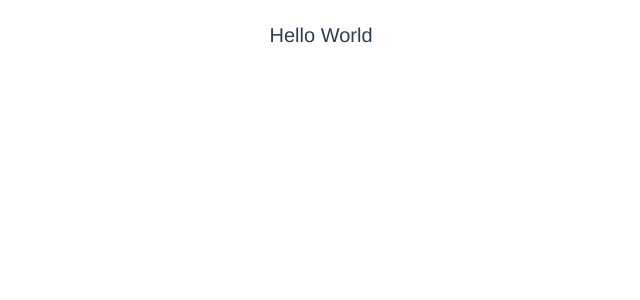
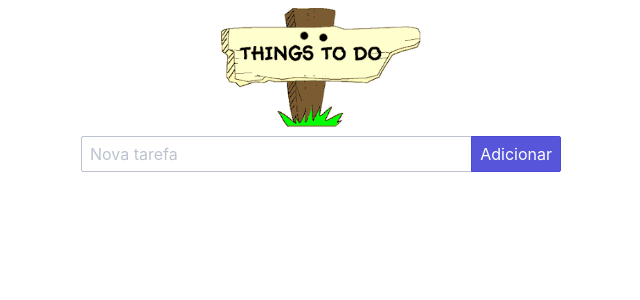
Before and after one commit to lanzath/vue-basic-todo, a Vue app: page / in a window 1280 px wide. Shown: the top 300 px of the page, without its empty margins (319-959 px from the left). Built offline with nearby package versions, Linux system fonts and the light colour scheme.

Commit message:
Form created

```diff
--- a/src/App.vue
+++ b/src/App.vue
@@ -1,17 +1,27 @@
 <template>
   <div id="app">
-    Hello World
+    <div class="container grid-xs py-2">
+      <!-- Webpack sets src folder as @ -->
+      <img class="img-responsive img-logo" src="@/assets/todoLogo.png" alt="Logo">
+      <form action="">
+        <div class="input-group py-2">
+          <input class="form-input" type="text" placeholder="Nova tarefa">
+          <button class="btn btn-primary input-group-btn">Adicionar</button>
+        </div>
+      </form>
+    </div>
   </div>
 </template>
 
-<style>
-  #app {
-    font-family: Avenir, Helvetica, Arial, sans-serif;
-    -webkit-font-smoothing: antialiased;
-    -moz-osx-font-smoothing: grayscale;
-    font-size: 20px;
-    padding-top: 20px;
-    text-align: center;
-    color: #2c3e50;
+<script>
+  export default {
+    name: 'app'
+  }
+</script>
+
+<style scoped>
+  .img-logo {
+    max-width: 200px;
+    margin: 0 auto;
   }
 </style>
```
